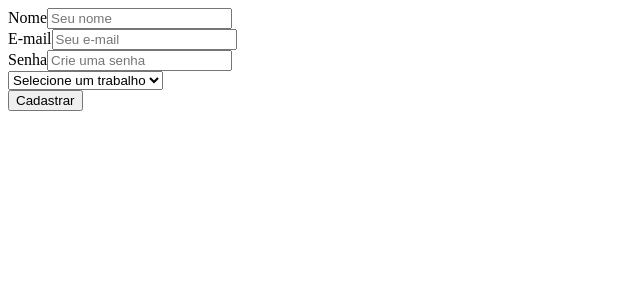
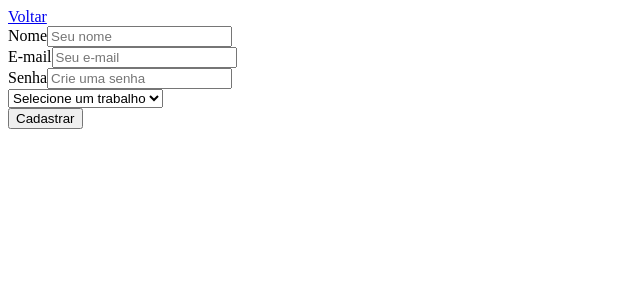
Before and after one commit to josedasilva123/review-app, a React (Vite) app: page /register in a window 1280 px wide. Shown: the top 300 px of the page, without its empty margins (0-640 px from the left). Built offline with nearby package versions, Linux system fonts and the light colour scheme.

Commit message:
feat: adding back link

```diff
--- a/src/pages/RegisterPage/index.jsx
+++ b/src/pages/RegisterPage/index.jsx
@@ -1,8 +1,10 @@
+import { Link } from "react-router-dom"
 import { RegisterForm } from "../../components/structures/RegisterForm"
 
 export const RegisterPage = () => {
     return(
         <div>
+            <Link to="/">Voltar</Link>
             <RegisterForm />
         </div>
     )
```
